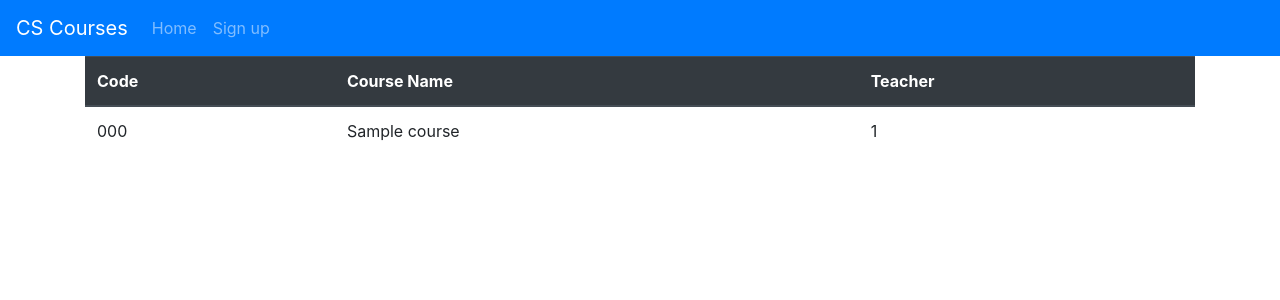
After one commit to danthp4/comp0034_flask_db, a Flask app: template app/templates/courses.html in a window 1280 px wide. The commit adds this page. Shown: the top 300 px of the page. Run offline with Flask 2, Linux system fonts and the light colour scheme; the template is opened without the code that fills it: most values are stand-ins (such as "Sample title", 1, 10 or a date in 2020); some libraries are stand-ins or nearby versions.

Commit message:
Added some html/jinja2 templates to make exercises quicker to complete in lecture time.

```diff
--- a/app/templates/base.html
+++ b/app/templates/base.html
@@ -17,10 +17,7 @@
             <a class="nav-link" href="{{ url_for('main.signup') }}">Sign up</a>
         </li>
     </ul>
-    <form class="form-inline ml-auto">
-        <input class="form-control" type="search" placeholder="Search" aria-label="Search">
-        <button class="btn btn-primary btn-outline-light" type="submit">Search</button>
-    </form>
+    <!-- Add the search form here-->
 </nav>
 <div role=main class="container">
     {# Displays flashed messages on a page #}
--- /dev/null
+++ b/app/templates/courses.html
@@ -0,0 +1,26 @@
+{% extends "base.html" %}
+{% block title %}Courses{% endblock %}
+{% block content %}
+{% if courses|length %}
+<table class="table">
+    <thead class="thead-dark">
+    <tr>
+        <th scope="col">Code</th>
+        <th scope="col">Course Name</th>
+        <th scope="col">Teacher</th>
+    </tr>
+    </thead>
+    <tbody>
+    {% for course in courses %}
+    <tr>
+        <td>{{ course.course_code }}</td>
+        <td>{{ course.name }}</td>
+        <td>{{ course.teacher_id }}</td>
+    </tr>
+    {% endfor %}
+    </tbody>
+</table>
+{% else %}
+<p>Sorry, no courses are available at this time</p>
+{% endif %}
+{% endblock %}
```
Also changed, not shown: app/templates/_formhelpers.html (added, +12 -0 lines), app/templates/search_results.html (added, +25 -0 lines), README.md.
